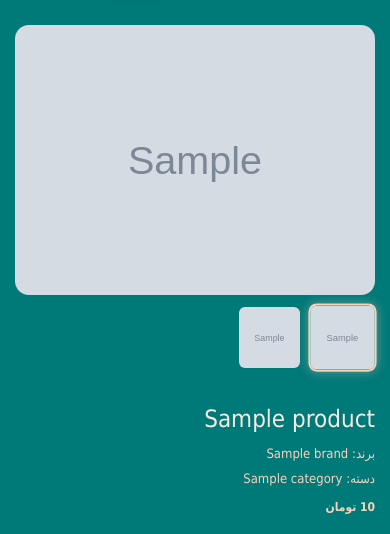
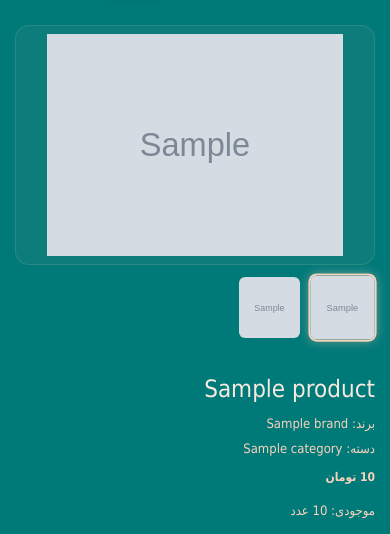
Before and after one commit to yas3in/shop-vibe-code, a Django app: page /catalog/1/ in a window 390 px wide. Shown: the part 73-607 px from the top of the page. Run offline with Django 5.2, Linux system fonts and the light colour scheme; tables that the repository leaves empty hold one stand-in row (values such as "Sample post"); grey boxes marked "Sample" are stand-in pictures; some libraries are stand-ins or nearby versions.

Commit message:
feat: show full product image on detail page and hover nav dropdowns
Detail gallery used object-fit: cover which cropped base_image like
the cards did before. Give the main image a fixed 420px frame with
object-fit: contain, padding and a soft background (matching the
card style), plus responsive heights on tablet/mobile and a styled
no-image placeholder. Style a click guard leftover removed.

Also add hover-to-open behavior for navbar dropdowns on desktop via
the Bootstrap Dropdown API (click still works on mobile), since the
menus only opened on click.

```diff
--- a/shop/static/css/products.css
+++ b/shop/static/css/products.css
@@ -85,8 +85,25 @@
 
 .product-gallery .main-image {
     width: 100%;
-    max-height: 420px;
-    object-fit: cover;
+    height: 420px;
+    object-fit: contain;
+    padding: 12px;
+    background: rgba(249, 210, 186, 0.05);
+    border: 1px solid rgba(249, 210, 186, 0.12);
+    border-radius: 14px;
+    margin-bottom: 10px;
+}
+
+.product-gallery .no-image.large {
+    width: 100%;
+    height: 420px;
+    display: flex;
+    align-items: center;
+    justify-content: center;
+    background: rgba(94, 49, 34, 0.35);
+    color: var(--secondary-color);
+    font-size: 15px;
+    border: 1px solid rgba(249, 210, 186, 0.12);
     border-radius: 14px;
     margin-bottom: 10px;
 }
@@ -175,6 +192,10 @@
     .product-detail {
         grid-template-columns: 1fr;
     }
+    .product-gallery .main-image,
+    .product-gallery .no-image.large {
+        height: 300px;
+    }
 }
 
 @media (max-width: 767px) {
@@ -184,6 +205,11 @@
     .product-card img,
     .product-card .no-image {
         height: 150px;
+        padding: 8px;
+    }
+    .product-gallery .main-image,
+    .product-gallery .no-image.large {
+        height: 240px;
         padding: 8px;
     }
     .product-info {
--- a/shop/static/js/main.js
+++ b/shop/static/js/main.js
@@ -50,4 +50,28 @@ document.addEventListener('DOMContentLoaded', function () {
         createSwiper('.discounted-swiper', '.discounted-next', '.discounted-prev', '.discounted-pagination', 3500);
         createSwiper('.related-swiper', '.related-next', '.related-prev', '.related-pagination', 3200);
     }
+
+    // Hover Dropdowns (Desktop)
+    // باز شدن منوهای کشویی نوار بالا با هاور موس در دسکتاپ
+    if (typeof bootstrap !== 'undefined') {
+        document.querySelectorAll('.header .dropdown').forEach(function (dropdown) {
+            const toggle = dropdown.querySelector('[data-bs-toggle="dropdown"]');
+            if (!toggle) return;
+
+            dropdown.addEventListener('mouseenter', function () {
+                if (window.innerWidth >= 992) {
+                    bootstrap.Dropdown.getOrCreateInstance(toggle).show();
+                }
+            });
+
+            dropdown.addEventListener('mouseleave', function () {
+                if (window.innerWidth >= 992) {
+                    const instance = bootstrap.Dropdown.getInstance(toggle);
+                    if (instance && dropdown.querySelector('.dropdown-menu.show')) {
+                        instance.hide();
+                    }
+                }
+            });
+        });
+    }
 });
```
